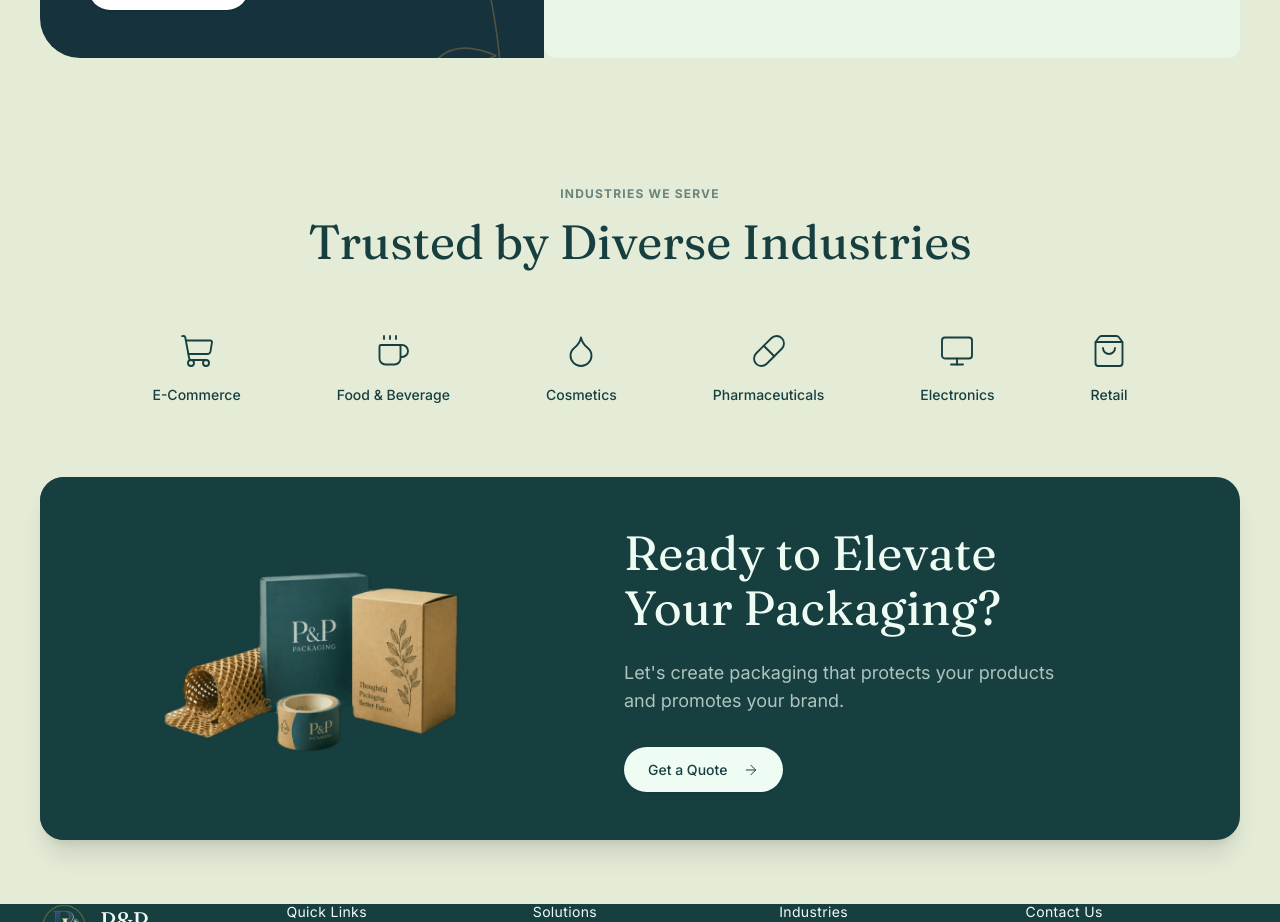
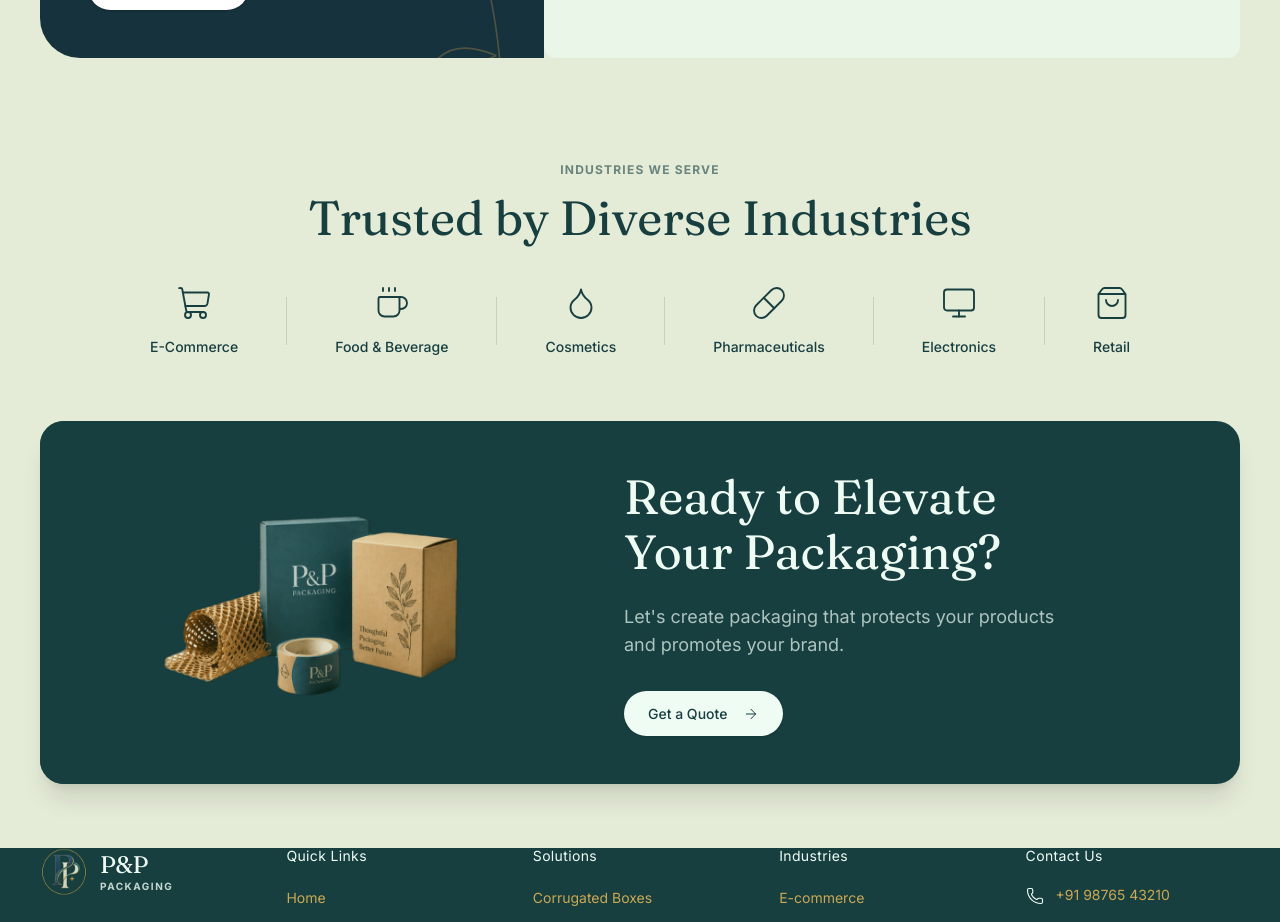
Before and after one commit to rashmipriya762-code/pp-packaging, a Next.js app: page / in a window 1280 px wide. Shown: the part 2380-3302 px from the top of the page. Built offline with nearby package versions, Linux system fonts and the light colour scheme.

Commit message:
STRICT UPDATE: Reduce padding and add vertical dividers to Industries section

```diff
--- a/src/components/home/IndustriesRow.tsx
+++ b/src/components/home/IndustriesRow.tsx
@@ -1,5 +1,6 @@
 "use client";
 
+import { Fragment } from "react";
 import { ShoppingCart, Coffee, Droplet, Pill, Monitor, ShoppingBag } from "lucide-react";
 
 const industries = [
@@ -13,17 +14,18 @@ const industries = [
 
 export function IndustriesRow() {
   return (
-    <section className="bg-cream pt-12 pb-8 md:pt-16 md:pb-10">
+    <section className="bg-cream pt-8 pb-6 md:pt-10 md:pb-8">
       <div className="container-custom">
         <div className="flex flex-col items-center">
           <p className="eyebrow mb-3 font-bold tracking-widest text-xs text-teal-900/60 uppercase text-center">INDUSTRIES WE SERVE</p>
-          <h2 className="font-display text-4xl md:text-5xl font-bold text-teal-900 leading-[1.1] text-center mb-16">Trusted by Diverse Industries</h2>
+          <h2 className="font-display text-4xl md:text-5xl font-bold text-teal-900 leading-[1.1] text-center mb-10">Trusted by Diverse Industries</h2>
 
-          <div className="flex flex-wrap justify-center items-end gap-10 md:gap-16 lg:gap-24 w-full">
+          <div className="flex flex-wrap justify-center items-center gap-6 md:gap-8 lg:gap-12 w-full">
             {industries.map((industry, idx) => {
               const Icon = industry.icon;
               return (
-                <div key={idx} className="flex flex-col items-center group cursor-default">
+                <Fragment key={idx}>
+                  <div className="flex flex-col items-center group cursor-default">
                     <Icon
                       size={36}
                       className="text-teal-900 group-hover:-translate-y-1 transition-transform duration-300"
@@ -33,6 +35,11 @@ export function IndustriesRow() {
                       {industry.label}
                     </span>
                   </div>
+                  {/* Vertical Divider */}
+                  {idx < industries.length - 1 && (
+                    <div className="hidden md:block w-px h-12 bg-teal-900/15" />
+                  )}
+                </Fragment>
               );
             })}
           </div>
```
Lines whose indentation alone changed are shown as unchanged.
